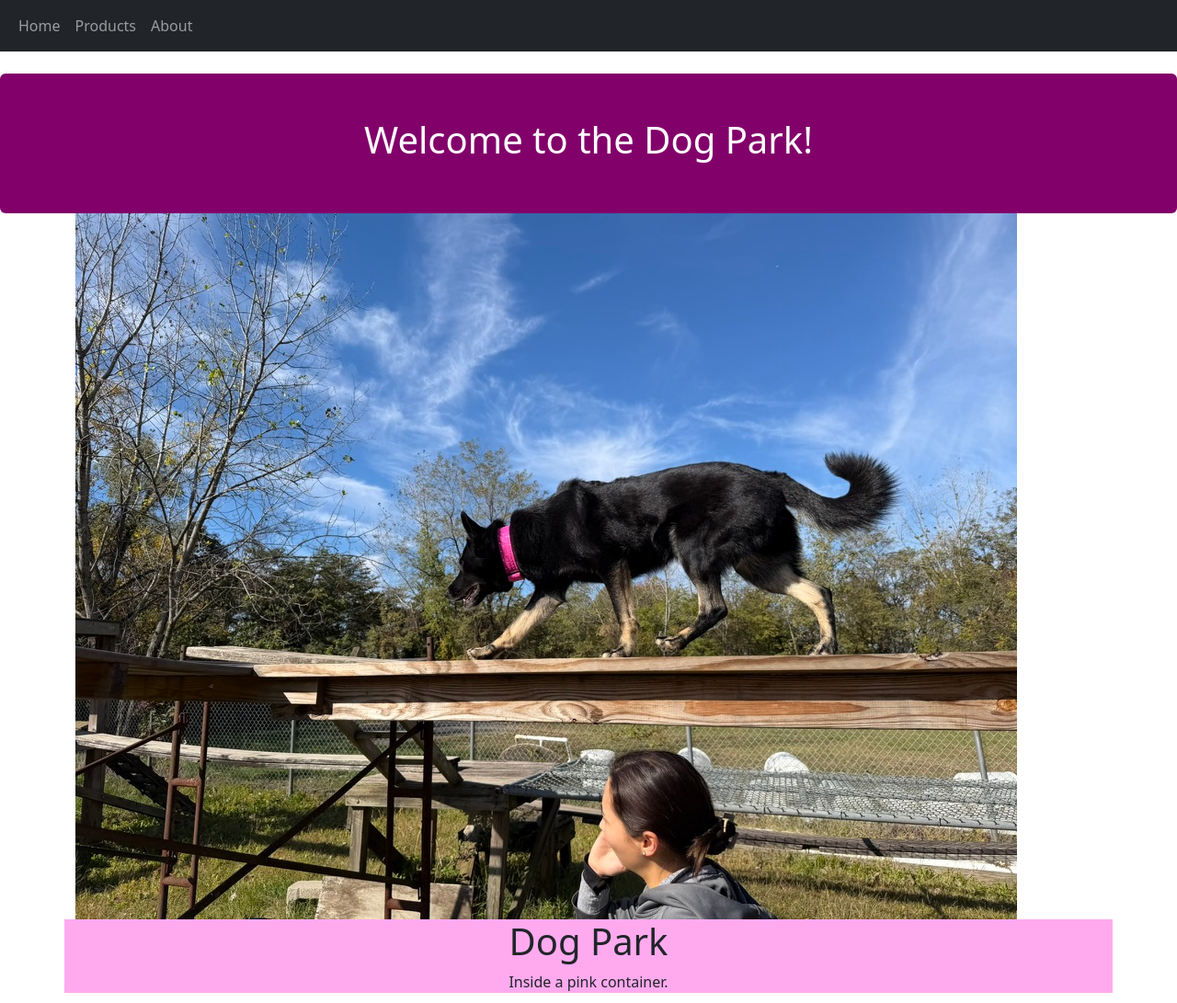
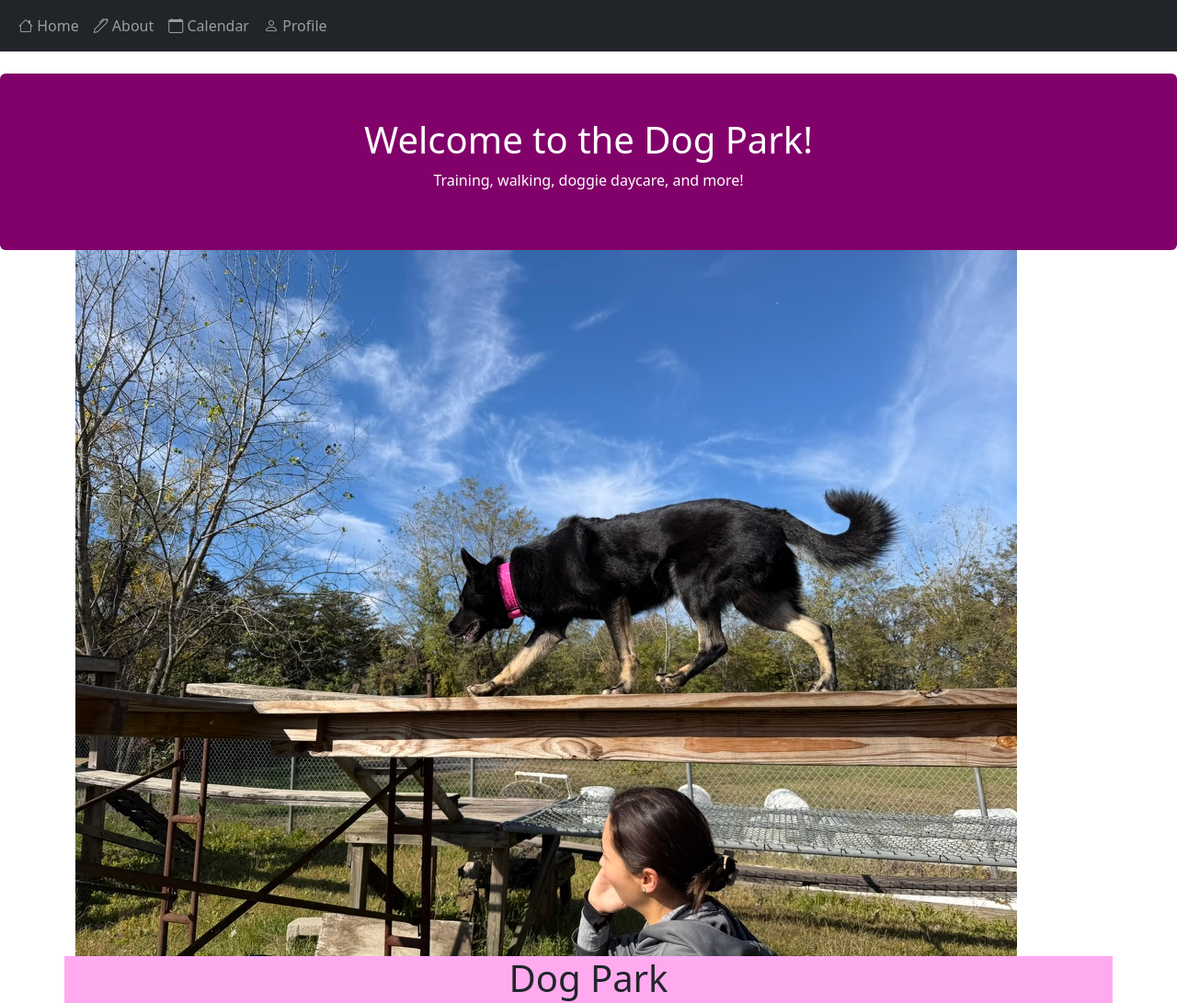
Before and after one commit to lorenkim227/DogPark, a plain HTML site: page main.html in a window 1280 px wide. Shown: the top 1091 px of the page at 92% size. Drawn offline with nearby package versions, Linux system fonts and the light colour scheme.

Commit message:
added new icons

```diff
--- a/main.html
+++ b/main.html
@@ -5,6 +5,8 @@
         <meta name="viewport" content="width=device-width, initial-scale=1" /> <!-- viewport -->
 
          <link href="https://cdn.jsdelivr.net/npm/bootstrap@5.3.8/dist/css/bootstrap.min.css" rel="stylesheet" integrity="sha384-sRIl4kxILFvY47J16cr9ZwB07vP4J8+LH7qKQnuqkuIAvNWLzeN8tE5YBujZqJLB" crossorigin="anonymous" /> <!-- Bootstrap CSS -->
+         <link rel="stylesheet" href="https://cdn.jsdelivr.net/npm/bootstrap-icons@1.13.1/font/bootstrap-icons.min.css">
+
 
 
     </head>
@@ -18,9 +20,10 @@
                </button>
                <div class="collapse navbar-collapse" id="mainMenu">
                   <ul class="navbar-nav">
-                    <li class="nav-item"> <a href="#" class="nav-link"><span class="bi bi-home"></span> Home </a> </li>
-                    <li class="nav-item"> <a href="#" class="nav-link"> Products </a> </li>
-                    <li class="nav-item"> <a href="#" class="nav-link"> About </a> </li>
+                    <li class="nav-item"> <a href="#" class="nav-link"><span class="bi bi-house"></span> Home </a> </li>
+                    <li class="nav-item"> <a href="#" class="nav-link"><span class="bi bi-pen"></span> About </a> </li>
+                    <li class="nav-item"> <a href="#" class="nav-link"><span class="bi bi-calendar"></span>  Calendar </a> </li>
+                    <li class="nav-item"> <a href="#" class="nav-link"><span class="bi bi-person"></span>  Profile </a> </li>
                   </ul>
             </div>
          </nav>
@@ -29,6 +32,7 @@
         <header class="mt-4 p-5 text-white text-center rounded" style="background-color:#82006a;">
             <div class="container">
                <h1> Welcome to the Dog Park! </h1>
+               <p> Training, walking, doggie daycare, and more! </p>
             </div>
          </header> <!-- Do not confuse <header> (semantic div) with <head> -->
 
```
